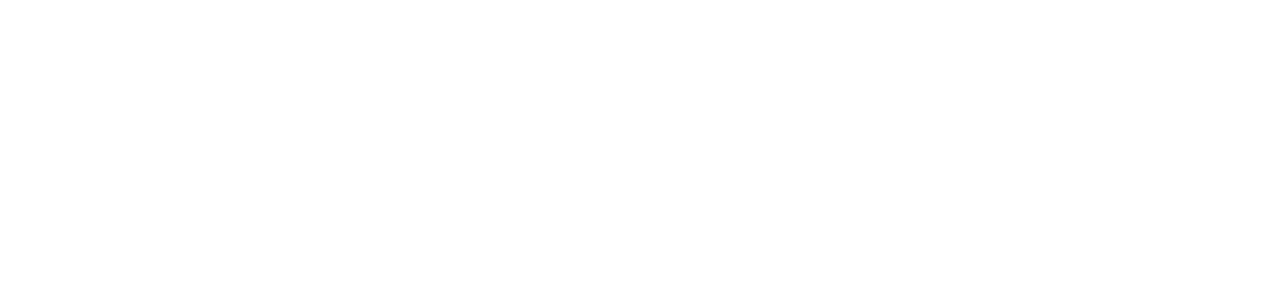
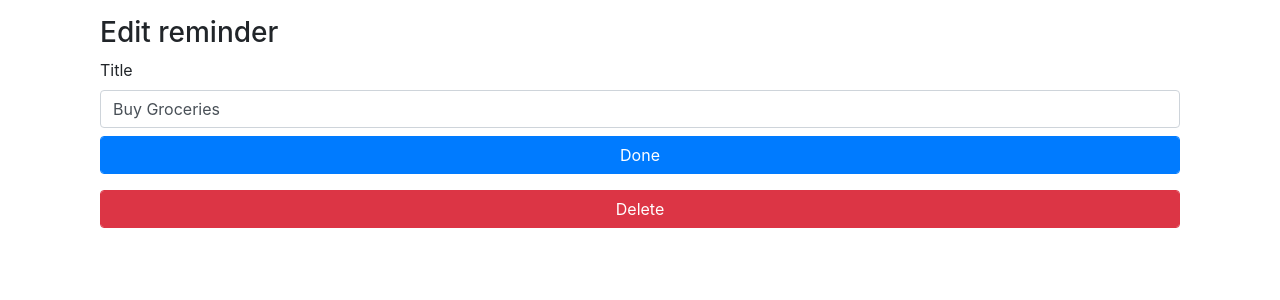
Before and after one commit to Suketu-Patel/reminderApp, a React (Create React App) app: page /edit/0 in a window 1280 px wide. Shown: the top 300 px of the page. Built offline with nearby package versions, Linux system fonts and the light colour scheme.

Commit message:
Add files via upload

```diff
--- a/src/components/App.js
+++ b/src/components/App.js
@@ -9,12 +9,12 @@
     return (
         <div className="container">
             <Switch>
-                <Route path="/reminderApp" exact>
+                <Route path="/" exact>
                     <ReminderForm />
                     <RemidnerList />
                     <ReminderFooter />
                 </Route>
-                <Route path="/reminderApp/edit/:reminderId">
+                <Route path="/edit/:reminderId">
                     <ReminderEdit/>
                 </Route>
             </Switch>
--- a/src/components/ReminderEdit.js
+++ b/src/components/ReminderEdit.js
@@ -13,7 +13,7 @@
 
     const deleteReminder = () => {
         store.reminders.splice(reminderId, 1)
-        props.history.push("/reminderApp")
+        props.history.push("/")
     }
 
     return (
@@ -24,7 +24,7 @@
                         <div className="container">
                             <form onSubmit={(e) => {
                                 e.preventDefault();
-                                return props.history.push("/reminderApp")
+                                return props.history.push("/")
                             }
                             }>
                                 <div className="form-group mt-3">
--- a/src/components/ReminderList.js
+++ b/src/components/ReminderList.js
@@ -10,7 +10,7 @@
         store.reminders.map((reminder, id) => {
             return (
                 <div key={id} className="list-group">
-                    <Link to={`reminderApp/edit/${id}`}
+                    <Link to={`/edit/${id}`}
                         className="list-group-item list-group-item-action flex-column align-items-start">
                         <div className="d-flex w-100 justify-content-between">
                             <h5 className="mb-1">{reminder.title}</h5>
--- a/src/index.js
+++ b/src/index.js
@@ -30,7 +30,7 @@
 }
 
 ReactDOM.render(
-    <Router>
+    <Router basename={`${process.env.PUBLIC_URL}/`}>
         <StoreProvider>
             <App />
         </StoreProvider>
```
